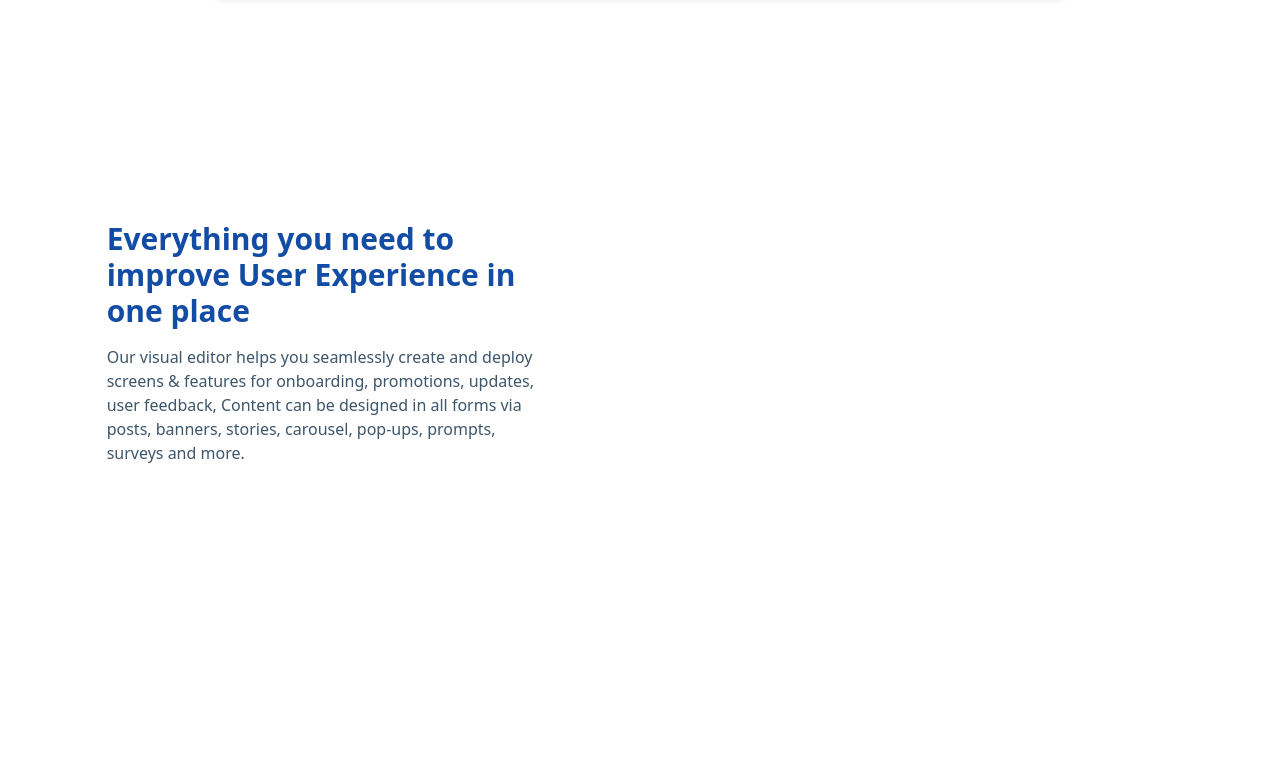
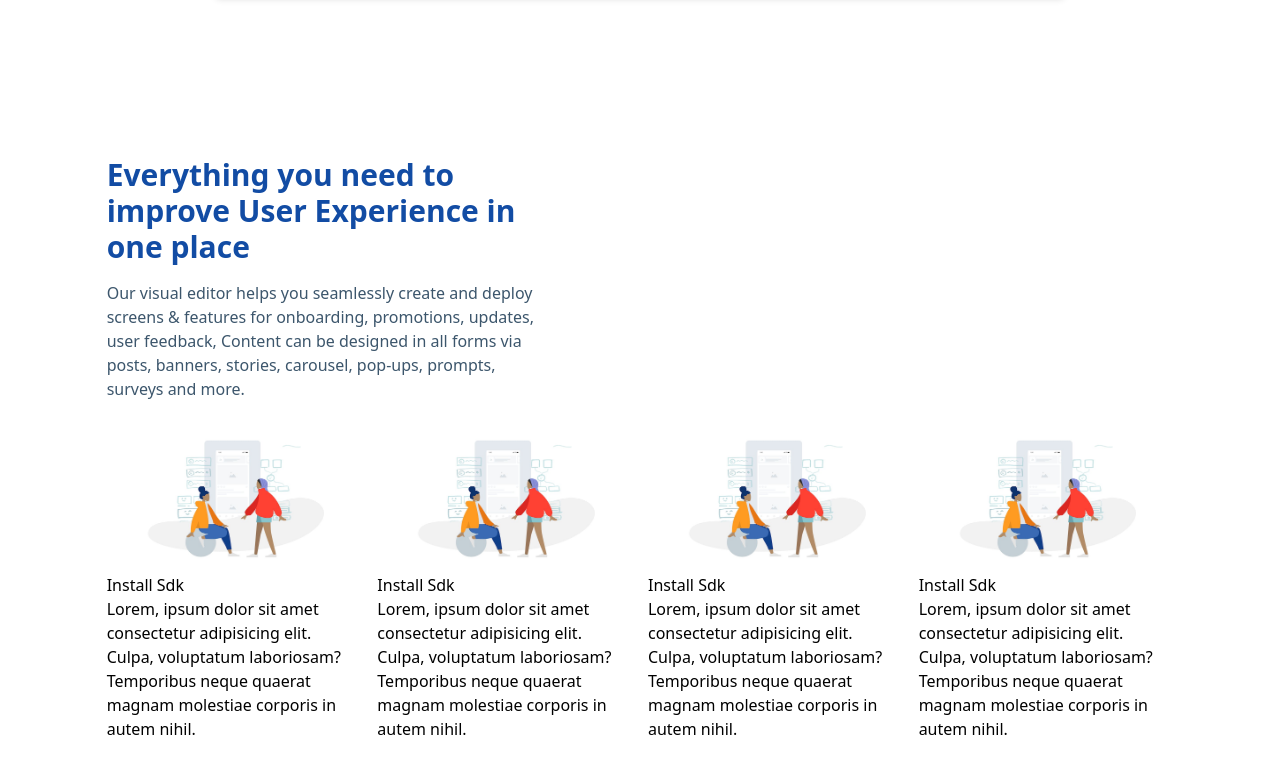
Before and after one commit to DEVZARAH/quickshippyPage, a website: page index.html in a window 1280 px wide. Shown: the part 1554-2327 px from the top of the page. Before the commit the page ends 2163 px from the top, so only its background shows below. Drawn offline with Linux system fonts and the light colour scheme.

Commit message:
--commit:

```diff
--- a/index.html
+++ b/index.html
@@ -139,7 +139,7 @@
     </div>
   </div>
 
-  <div class="bg-shippy-gray-sixpy-[4em] lg:py-[6em] my-8">
+  <div class="bg-shippy-gray-sixpy-[4em] lg:py-[3em] my-8 lg:my-4">
     <div class=" w-10/12 mx-auto ">
 
       <!-- Header and subHeader texts -->
@@ -155,13 +155,58 @@
       </div>
 
       <!-- Icon/image boxes will be here -->
-   <div class="flex flex-col lg:flex-row justify-between items-center w-full lg:w-10/12 mx-auto lg:gap-8">
-      <div class="flex flex-col justify-between items-start bg-shippy-blue">
-        <div>
+      <!-- <div class="flex flex-col lg:flex-row justify-between items-center w-full lg:w-10/12 mx-auto lg:gap-8">
+        <div class="flex flex-col justify-between items-start bg-shippy-blue">
+          <div>
 
+          </div>
+        </div>
+      </div> -->
+
+      <!-- Parent container -->
+      <div class="flex flex-col md:flex-row gap-4 ">
+        <!-- card container -->
+        <div class="w-full md:w-1/2 lg:w-1/4">
+          <div>
+            <img
+              src="/assets/https __yepso.cdn.bubble.io_f1676372547675x881351649427617400_Easy_20to_20use_20visual_20editor.jpg"
+              alt="">
+          </div>
+          <p>Install Sdk</p>
+          <p>Lorem, ipsum dolor sit amet consectetur adipisicing elit. Culpa, voluptatum laboriosam? Temporibus neque
+            quaerat magnam molestiae corporis in autem nihil.</p>
+        </div>
+        <div class="w-full md:w-1/2 lg:w-1/4">
+          <div>
+            <img
+              src="/assets/https __yepso.cdn.bubble.io_f1676372547675x881351649427617400_Easy_20to_20use_20visual_20editor.jpg"
+              alt="">
+          </div>
+          <p>Install Sdk</p>
+          <p>Lorem, ipsum dolor sit amet consectetur adipisicing elit. Culpa, voluptatum laboriosam? Temporibus neque
+            quaerat magnam molestiae corporis in autem nihil.</p>
+        </div>
+        <div class="w-full md:w-1/2 lg:w-1/4">
+          <div>
+            <img
+              src="/assets/https __yepso.cdn.bubble.io_f1676372547675x881351649427617400_Easy_20to_20use_20visual_20editor.jpg"
+              alt="">
+          </div>
+          <p>Install Sdk</p>
+          <p>Lorem, ipsum dolor sit amet consectetur adipisicing elit. Culpa, voluptatum laboriosam? Temporibus neque
+            quaerat magnam molestiae corporis in autem nihil.</p>
+        </div>
+        <div class="w-full md:w-1/2 lg:w-1/4">
+          <div>
+            <img
+              src="/assets/https __yepso.cdn.bubble.io_f1676372547675x881351649427617400_Easy_20to_20use_20visual_20editor.jpg"
+              alt="">
+          </div>
+          <p>Install Sdk</p>
+          <p>Lorem, ipsum dolor sit amet consectetur adipisicing elit. Culpa, voluptatum laboriosam? Temporibus neque
+            quaerat magnam molestiae corporis in autem nihil.</p>
         </div>
       </div>
-    </div>
 
     </div>
 
```
Also changed, not shown: css/main.css.
